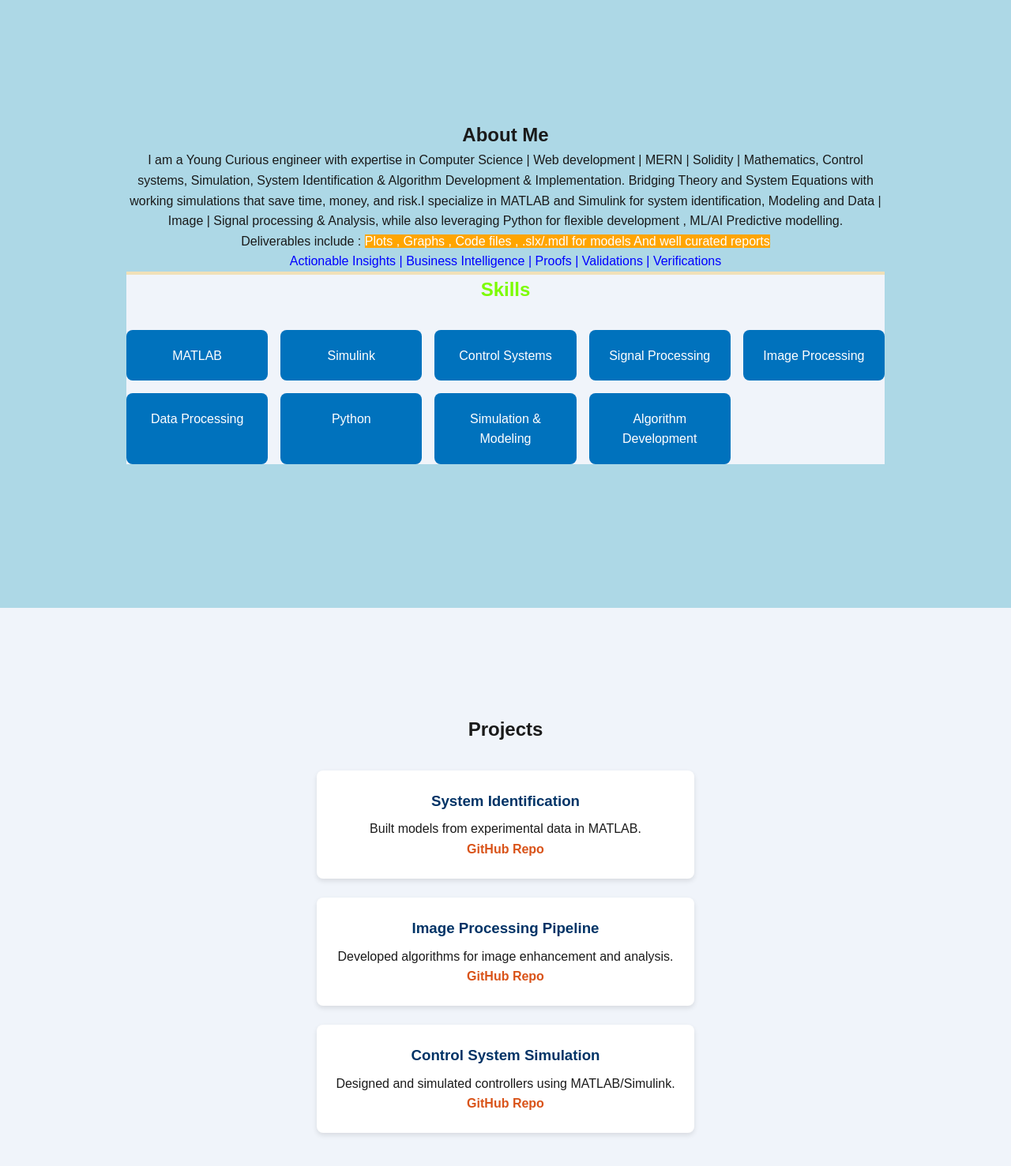
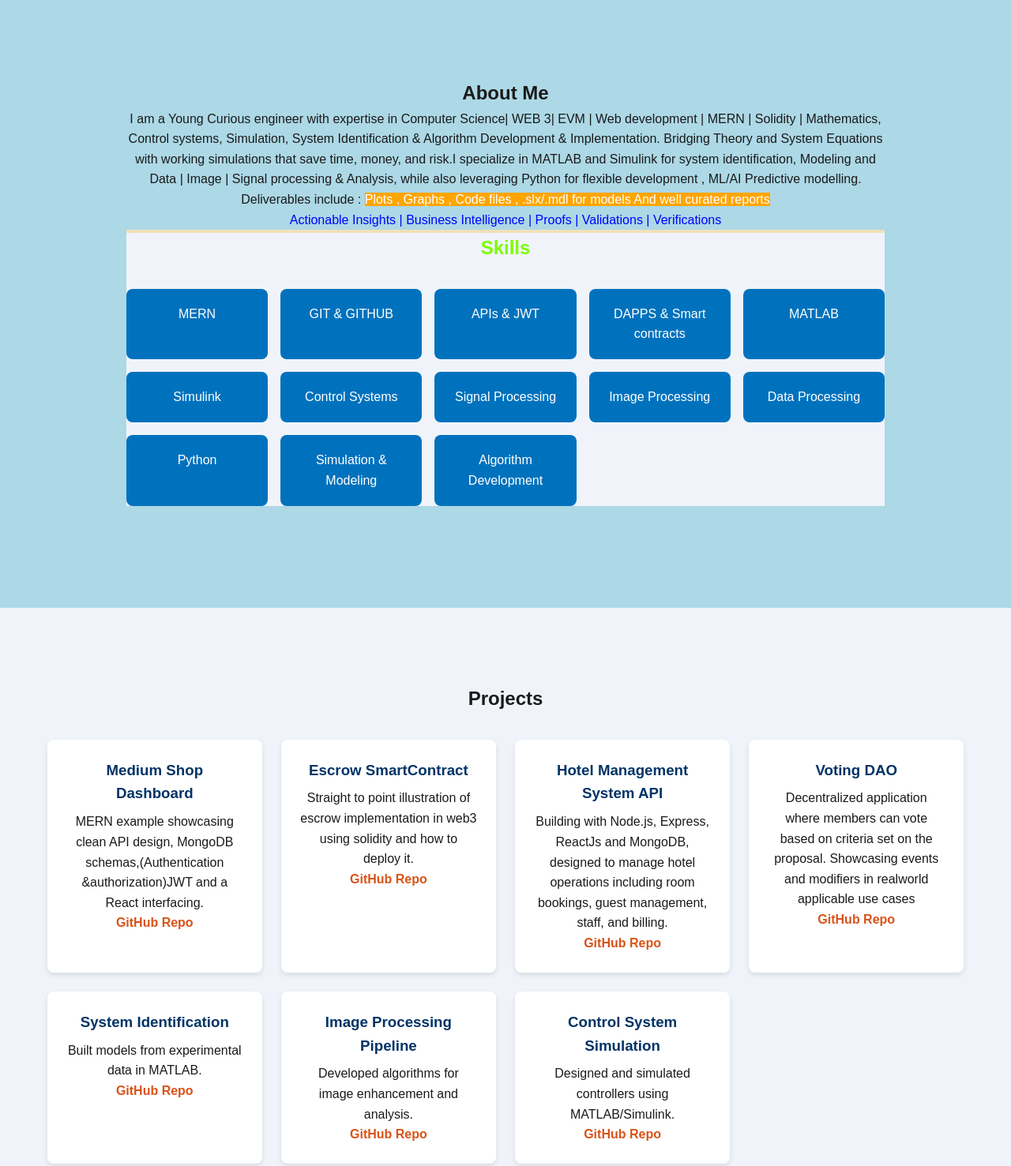
Before and after one commit to Keamchegee/keamchegee.github.io, a plain HTML site: page index.html in a window 1280 px wide. Shown: the part 820-2297 px from the top of the page at 79% size. Drawn offline with Linux system fonts and the light colour scheme.

Commit message:
added web projects links
Updated job title and added new skills and projects.

```diff
--- a/index.html
+++ b/index.html
@@ -32,10 +32,11 @@
     </div>
     <div class="hero-right">
       <h1>Hi, I'm <span class="highlight">Keam</span></h1>
-        <h2>Data Analyst & Image|Signal Processing</h2>
+         <h2> Full Stack web dev MERN && Solidity for Web 3</h2>
+         <h2>Data Analyst & Image|Signal Processing</h2>
         <h2>Control Systems & Simulation & Robotics Engineer</h2>
         <h3 style={color="gold";}><p>Expert in <span color="lawngreen">MERN , Solidity, MATLAB, Simulink, Python, and Data-Driven</span> Modeling</p></h3>
-      <p>I help Students, Researchers, and Teams bring systems to live</p>
+      <p>I help Startups, Researchers | Students, and Teams bring systems to live</p>
       <p>Bussinesses | Organizations | Startups | Schools get ONLINE presence via web apps</p>
       <hr>
       <p>From Requirements → Equations → to working Models → to 2 & 3D Visualization +</p>
@@ -64,7 +65,7 @@
     <div class="main">
     <h2>About Me</h2>
     <p>
-      I am a Young Curious engineer with expertise in Computer Science | Web development | MERN | Solidity | Mathematics, Control systems,
+      I am a Young Curious engineer with expertise in Computer Science| WEB 3| EVM | Web development | MERN | Solidity | Mathematics, Control systems,
       Simulation, System Identification & Algorithm Development & Implementation. Bridging Theory and System Equations with working simulations that save time, money, and risk.I specialize in MATLAB and Simulink
       for system identification, Modeling and Data | Image | Signal processing & Analysis,
       while also leveraging Python for flexible development , ML/AI Predictive modelling.
@@ -76,6 +77,10 @@
     <div class="main skills">
     <h2>Skills</h2>
     <div class="skills-grid">
+        <div class="skill-card">MERN</div>
+        <div class="skill-card">GIT & GITHUB</div>
+         <div class="skill-card">APIs & JWT </div>
+      <div class="skill-card">DAPPS & Smart contracts</div>
       <div class="skill-card">MATLAB</div>
       <div class="skill-card">Simulink</div>
       <div class="skill-card">Control Systems</div>
@@ -93,6 +98,26 @@
   <section id="projects" class="projects">
     <h2>Projects</h2>
     <div class="projects-grid">
+        <div class="project-card">
+        <h3>Medium Shop Dashboard</h3>
+        <p> MERN example showcasing clean API design, MongoDB schemas,(Authentication &authorization)JWT and a React interfacing. </p>
+        <a href="https://github.com/Keamchegee/mediumShopDashboard" target="_blank">GitHub Repo</a>
+      </div>
+      <div class="project-card">
+        <h3>Escrow SmartContract</h3>
+        <p>Straight to point illustration of escrow implementation in web3 using solidity and how to deploy it. </p>
+        <a href="https://github.com/Keamchegee/escrowSmartContract" target="_blank">GitHub Repo</a>
+      </div>
+          <div class="project-card">
+        <h3>Hotel Management System API</h3>
+        <p>Building with Node.js, Express, ReactJs and MongoDB, designed to manage hotel operations including room bookings, guest management, staff, and billing.</p>
+        <a href="https://github.com/Keamchegee/Hotel-management-system" target="_blank">GitHub Repo</a>
+      </div>
+       <div class="project-card">
+        <h3>Voting DAO</h3>
+        <p>Decentralized application where members can vote based on criteria set on the proposal. Showcasing events  and modifiers in realworld applicable use cases </p>
+        <a href="https://github.com/Keamchegee/votingDAO" target="_blank">GitHub Repo</a>
+      </div>
       <div class="project-card">
         <h3>System Identification</h3>
         <p>Built models from experimental data in MATLAB.</p>
```
